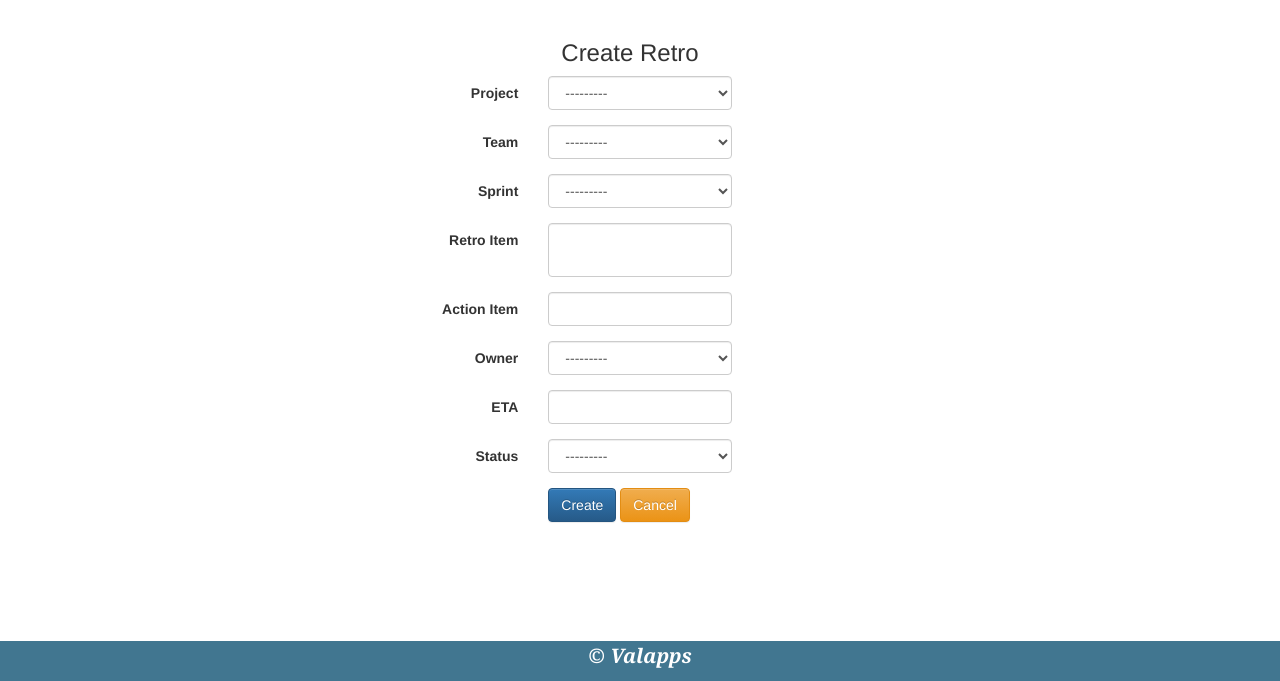
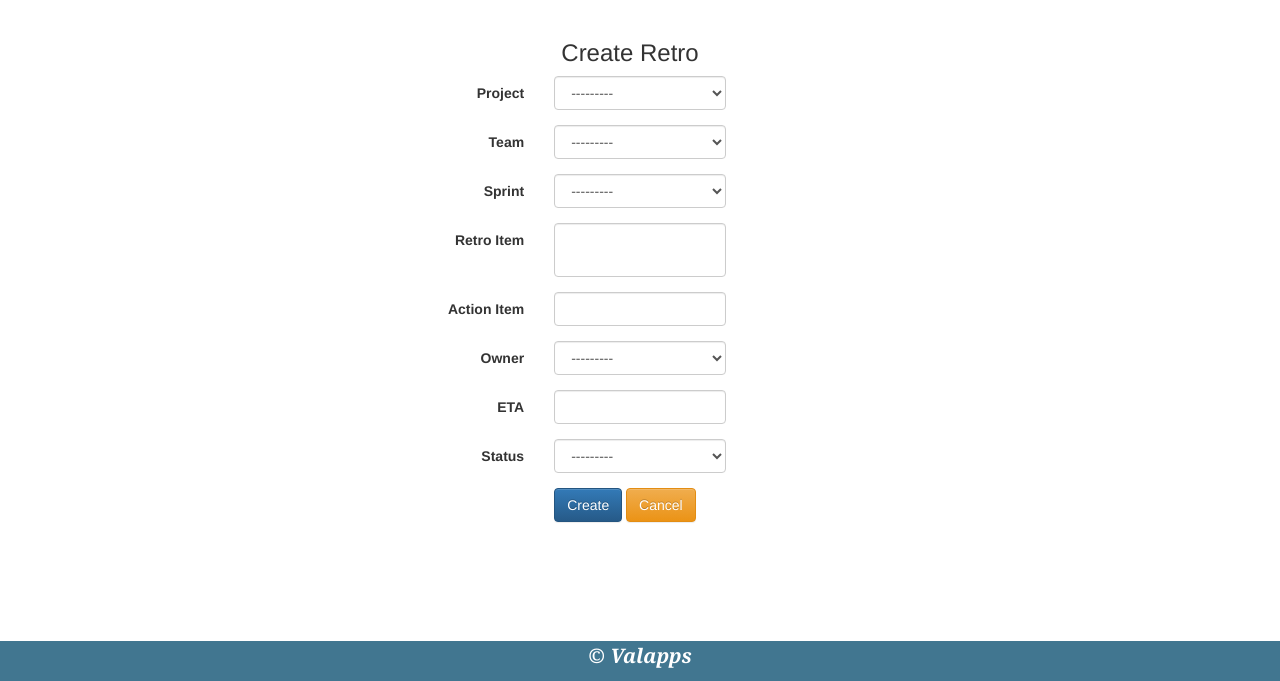
Before and after one commit to varunsak/retrotool, a Django app: page /create/ in a window 1280 px wide. Shown: the part 119-800 px from the top of the page. Run offline with Django 3.2, Linux system fonts and the light colour scheme; the visitor is signed in with stand-in values (Sample User, id 1); data that the repository does not hold is empty; some libraries are stand-ins or nearby versions.

Commit message:
Extra padding

```diff
--- a/retro/static/retro/css/style.css
+++ b/retro/static/retro/css/style.css
@@ -1,3 +1,7 @@
+.container-fluid {
+    padding-right: 50px;
+    padding-left: 50px;
+}
 .retroTitle{
     background: #417690;
     marging-top:-100px;
```
